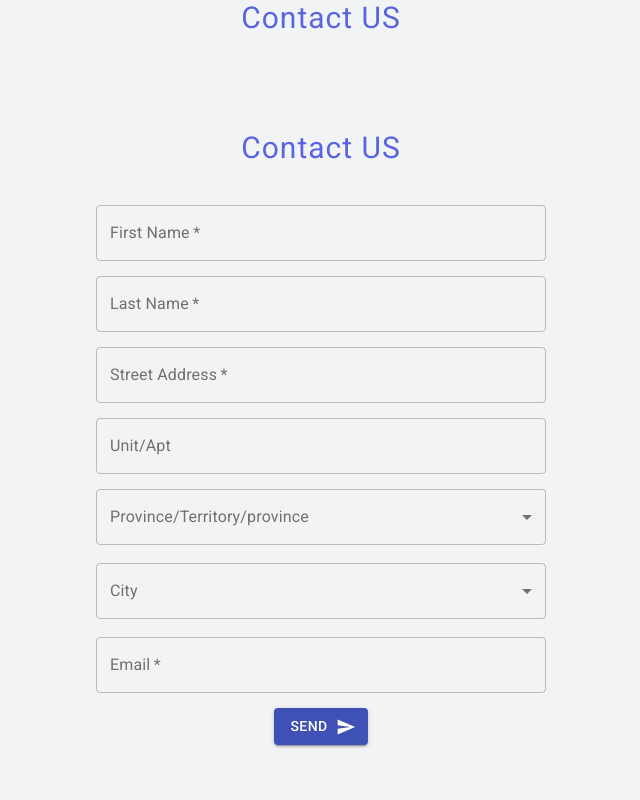
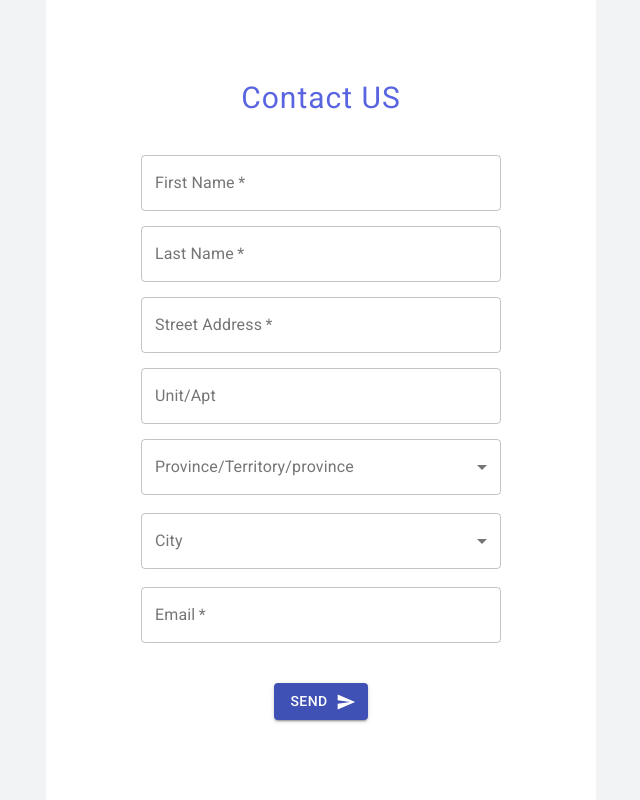
Before and after one commit to jonatasoc/develoPulseChallenge-frontEnd, a React (Create React App) app: page / in a window 1280 px wide. Shown: the whole page, without its empty margins (319-959 px from the left). Built offline with nearby package versions, Linux system fonts and the light colour scheme.

Commit message:
Change styles

```diff
--- a/src/components/ContactUsForm/ContactUsForm.styles.ts
+++ b/src/components/ContactUsForm/ContactUsForm.styles.ts
@@ -1,27 +1,7 @@
 import styled from 'styled-components';
 
-export const Container = styled.main`
-  display: flex;
-  justify-content: center;
-  flex-direction: column;
-  align-items: center;
-
-  height: 100vh;
-  width: 450px;
-  margin: 0 auto;
-`;
-
-export const Title = styled.p`
-  color: var(--blue);
-
-  font-size: 30px;
-  letter-spacing: 1px;
-
-  margin-bottom: 40px;
-`;
-
 export const Form = styled.form`
-  width: 100%;
+  width: 80%;
   display: flex;
   flex-direction: column;
   justify-content: center;
@@ -31,4 +11,21 @@ export const Form = styled.form`
     width: 100%;
     margin-bottom: 15px;
   }
+
+  .MuiButton-root {
+    margin-top: 25px;
+  }
+
+  .lds-dual-ring {
+    animation: lds-dual-ring 1.2s linear infinite;
+  }
+
+  @keyframes lds-dual-ring {
+    0% {
+      transform: rotate(0deg);
+    }
+    100% {
+      transform: rotate(360deg);
+    }
+  }
 `;
--- a/src/components/ContactUsForm/ContactUsForm.tsx
+++ b/src/components/ContactUsForm/ContactUsForm.tsx
@@ -1,4 +1,6 @@
 import React, { useCallback, useState } from 'react';
+import { useHistory } from 'react-router';
+
 import {
   Button,
   FormControl,
@@ -10,8 +12,10 @@ import {
 } from '@material-ui/core';
 import * as Yup from 'yup';
 import { MdSend } from 'react-icons/md';
+import { AiOutlineLoading3Quarters } from 'react-icons/ai';
 
-import { Container, Form, Title } from './ContactUsForm.styles';
+import { Form } from './ContactUsForm.styles';
+import api from '../../services/api';
 
 interface UserInfo {
   firstName: string;
@@ -40,20 +44,40 @@ const states = [
   'SK',
   'QC',
   'YT',
+  'YTddddddddddd',
 ];
 
 const ContactUsForm: React.FC = () => {
   const [userInfo, setUserInfo] = useState({} as UserInfo);
+  const [cities, setCities] = useState([]);
   const [isLoading, setIsLoading] = useState<boolean>(false);
   const [validationErros, setValidationErros] = useState(
     {} as ValidationErrors,
   );
+
+  const history = useHistory();
+
+  const loadCities = useCallback((province: string) => {
+    try {
+      api.get(`/Cities?province=${province}`).then(response => {
+        setCities(response.data.Items);
+      });
+    } catch (err) {
+      console.log(err);
+    }
+  }, []);
 
   const handleSelectChange = useCallback(e => {
     setUserInfo(prevState => ({
       ...prevState,
       [e.target.name]: e.target.value,
     }));
+
+    if (e.target.name === 'province') {
+      const provinceName = e.target.value;
+
+      loadCities(provinceName);
+    }
 
     setValidationErros(prevState => ({
       ...prevState,
@@ -92,9 +116,34 @@ const ContactUsForm: React.FC = () => {
       });
 
       try {
+        setIsLoading(true);
+
         await schema.validate(userInfo, {
           abortEarly: false,
         });
+
+        const {
+          firstName,
+          lastName,
+          street,
+          unit,
+          province,
+          city,
+          email,
+        } = userInfo;
+
+        const data = {
+          name: `${firstName} ${lastName}`,
+          address: street,
+          address2: unit,
+          province,
+          city,
+          email,
+        };
+
+        const response = await api.post('/Save', data);
+
+        history.push('/success');
       } catch (err) {
         if (err instanceof Yup.ValidationError) {
           const erros: ValidationErrors = {};
@@ -105,20 +154,18 @@ const ContactUsForm: React.FC = () => {
             }
           });
 
-          console.log(erros);
-
           setValidationErros(erros);
+        } else {
+          console.log(err);
         }
+      } finally {
+        setIsLoading(false);
       }
     },
     [userInfo],
   );
 
-  console.log(userInfo);
-
   return (
-    <Container>
-      <Title>Contact US</Title>
     <Form onSubmit={handleSubmit}>
       <TextField
         label="First Name"
@@ -196,9 +243,7 @@ const ContactUsForm: React.FC = () => {
         helperText={validationErros.unit}
       />
       <FormControl variant="outlined" error={!!validationErros.province}>
-          <InputLabel id="province-label">
-            Province/Territory/province
-          </InputLabel>
+        <InputLabel id="province-label">Province/Territory/province</InputLabel>
         <Select
           labelId="province-label"
           value={userInfo.province}
@@ -224,9 +269,8 @@ const ContactUsForm: React.FC = () => {
           name="city"
           required
         >
-            <MenuItem value="Ten">Ten</MenuItem>
-            <MenuItem value="Twenty">Twenty</MenuItem>
-            <MenuItem value="Thirty">Thirty</MenuItem>
+          {cities &&
+            cities.map(city => <MenuItem value={city}>{city}</MenuItem>)}
         </Select>
         <FormHelperText>{validationErros.city}</FormHelperText>
       </FormControl>
@@ -248,13 +292,18 @@ const ContactUsForm: React.FC = () => {
       <Button
         variant="contained"
         color="primary"
-          endIcon={<MdSend />}
+        endIcon={
+          isLoading ? (
+            <AiOutlineLoading3Quarters className="lds-dual-ring" size={20} />
+          ) : (
+            <MdSend />
+          )
+        }
         type="submit"
       >
         Send
       </Button>
     </Form>
-    </Container>
   );
 };
 
--- a/src/styles/global.ts
+++ b/src/styles/global.ts
@@ -20,6 +20,7 @@ const GlobalStyle = createGlobalStyle`
     --blue: #5965e0;
     --blue-dark: #4953b8;
     --blue-twitter: #2aa9e0;
+    --white: #fff;
   }
 
   ::-webkit-scrollbar {
```
Lines whose indentation alone changed are shown as unchanged.
